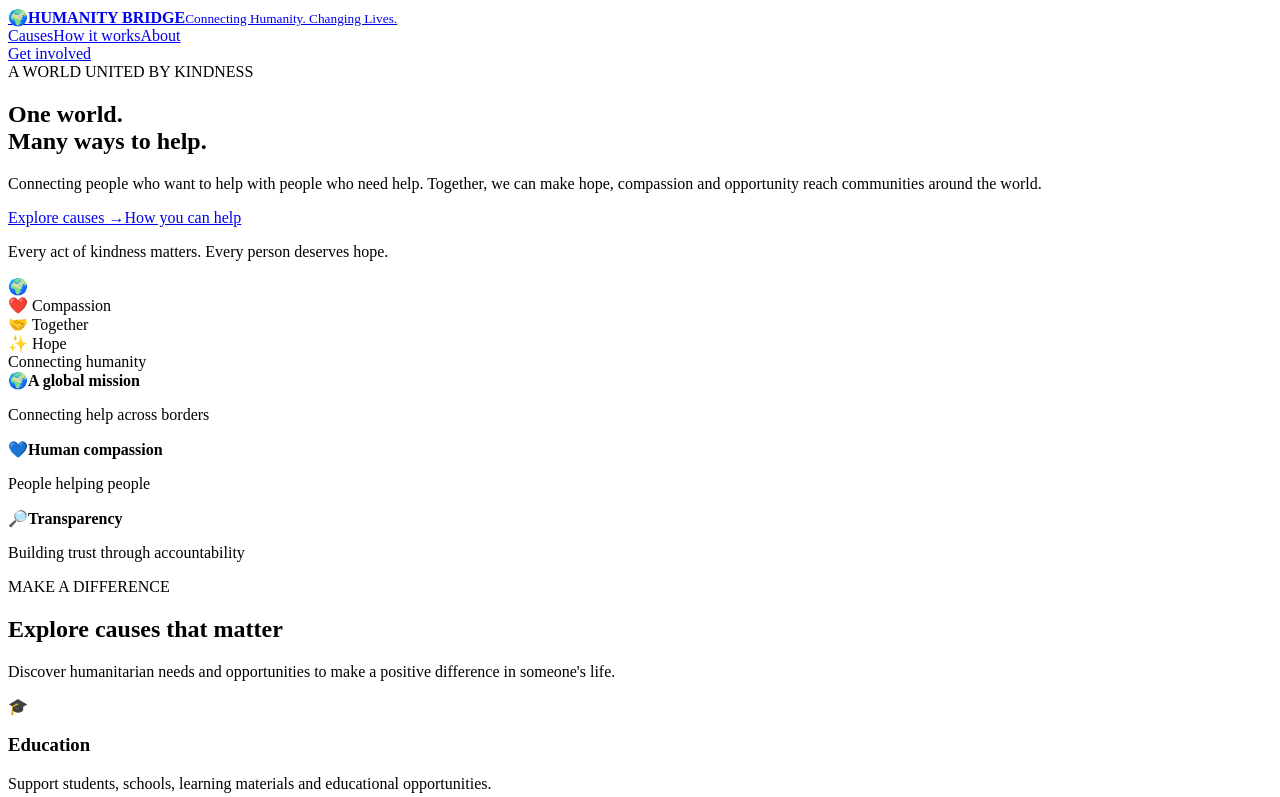
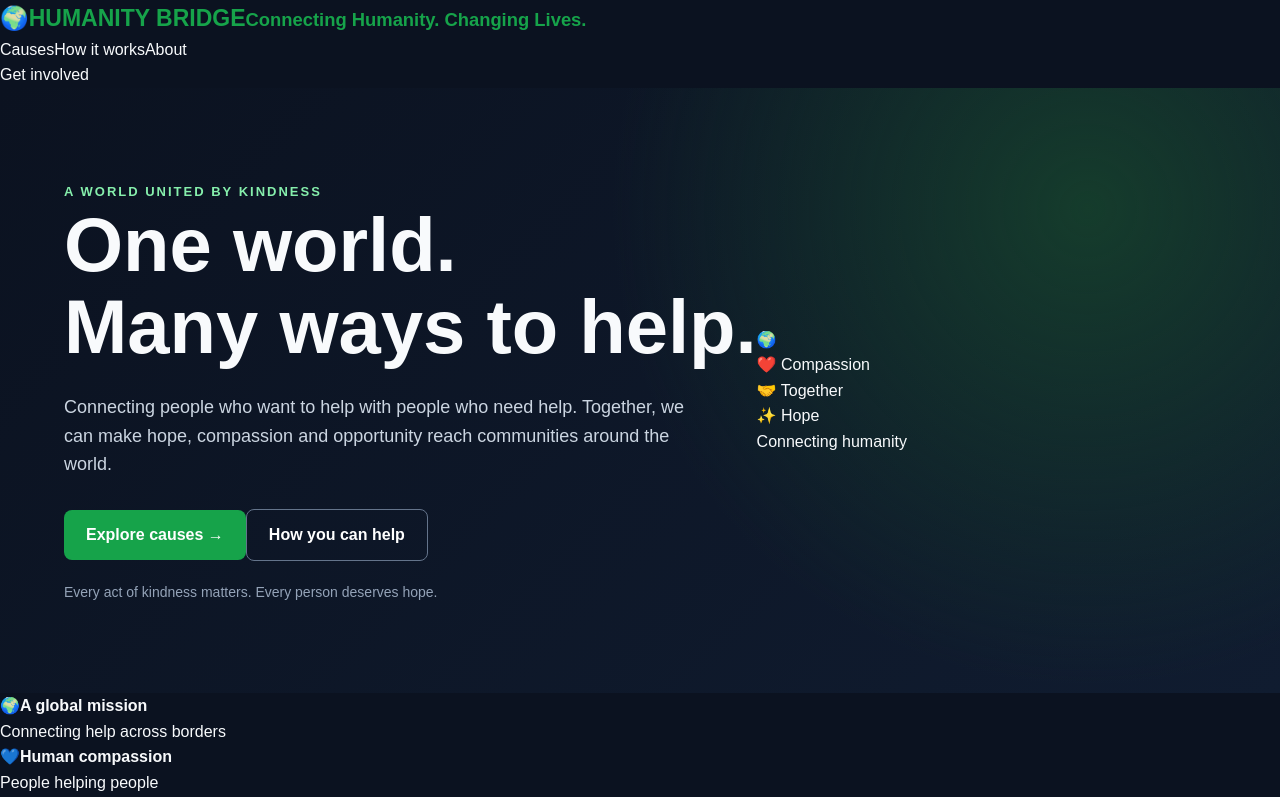
Before and after one commit to kariukijames4444-ship-it/humanity-bridge, a Next.js app: page / in a window 1280 px wide. Shown: the top 797 px of the page. Built offline with nearby package versions, Linux system fonts and the light colour scheme.

Commit message:
Add Next .js root layout

```diff
--- /dev/null
+++ b/app/layout.tsx
@@ -0,0 +1,20 @@
+import type { Metadata } from "next";
+import "./globals.css";
+
+export const metadata: Metadata = {
+  title: "HUMANITY BRIDGE | Connecting Humanity. Changing Lives.",
+  description:
+    "A global humanitarian platform connecting people who want to help with people and communities in need.",
+};
+
+export default function RootLayout({
+  children,
+}: Readonly<{
+  children: React.ReactNode;
+}>) {
+  return (
+    <html lang="en">
+      <body>{children}</body>
+    </html>
+  );
+}
```
